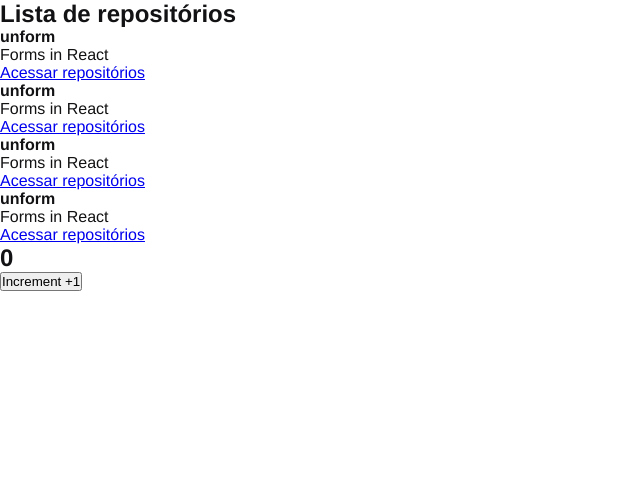
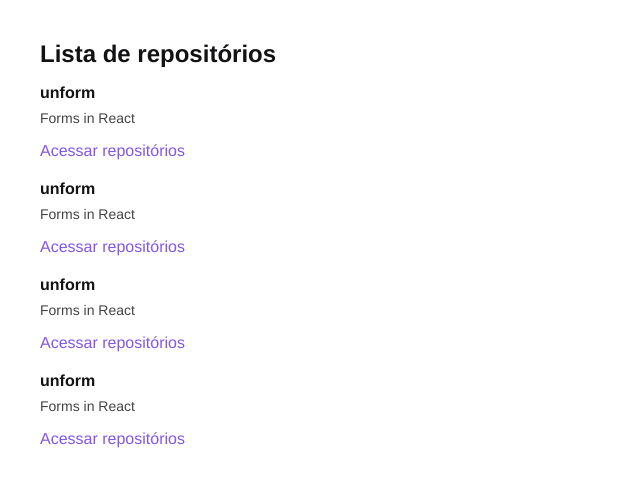
Before and after one commit to rewrit3/react-rocketseat-ignite-01-github-explorer, a React app: page / in a window 1280 px wide. Shown: the top 486 px of the page, without its empty margins (0-640 px from the left). Built offline with nearby package versions, Linux system fonts and the light colour scheme.

Commit message:
feat: RepositoryList styles and Counter remove

```diff
--- a/src/App.jsx
+++ b/src/App.jsx
@@ -5,9 +5,6 @@
 
 export function App() {
   return (
-    <>
-      <RepositoryList />
-      <Counter />
-    </>
-  );
+    <RepositoryList />
+  )
 }
--- a/src/components/Counter.jsx
+++ /dev/null
@@ -1,18 +0,0 @@
-import { useState } from 'react';
-
-export function Counter() {
-  const [counter, setCounter] = useState(0);
-
-  function increment() {
-    setCounter(counter + 1);
-  }
-
-  return (
-    <div>
-      <h2>{counter}</h2>
-      <button type="button" onClick={increment}>
-        Increment +1
-      </button>
-    </div>
-  );
-}
--- a/src/components/RepositoryList.jsx
+++ b/src/components/RepositoryList.jsx
@@ -1,4 +1,6 @@
 import { RepositoryItem } from "./RepositoryItem";
+
+import '../styles/repositories.scss';
 
 const repository = {
   name: 'unform',
--- /dev/null
+++ b/src/styles/repositories.scss
@@ -0,0 +1,30 @@
+section.repository-list {
+  margin: 40px;
+
+  h1 {
+    margin-bottom: 16px;
+  }
+
+  ul {
+    list-style: none;
+
+    li {
+      & + li {
+        margin-top: 20px;
+      }
+
+      p {
+        font-size: 14px;
+        color: #444;
+        margin-top: 8px;
+      }
+
+      a {
+        display: inline-block;
+        margin-top: 16px;
+        text-decoration: none;
+        color: #8257e6;
+      }
+    }
+  }
+}
```
